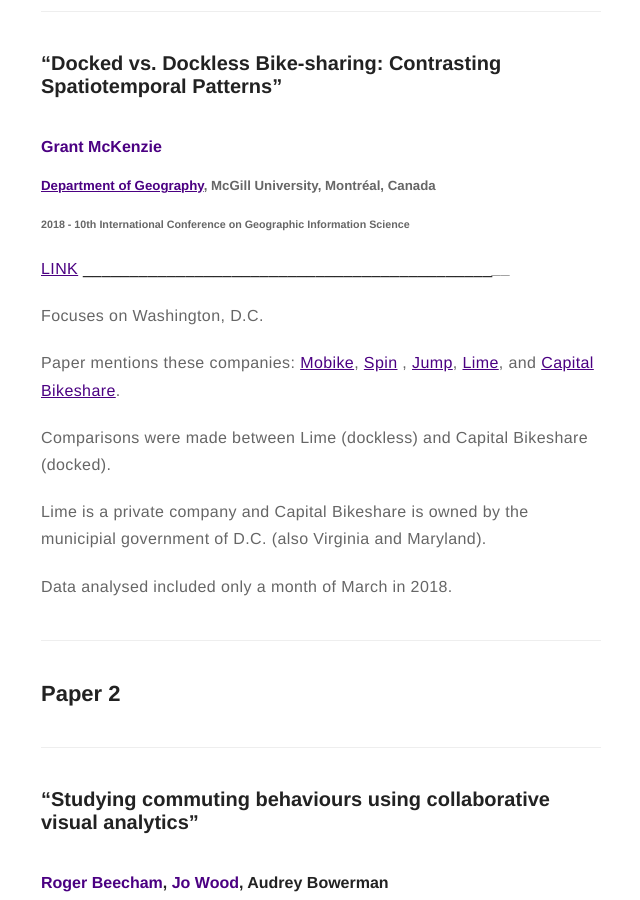
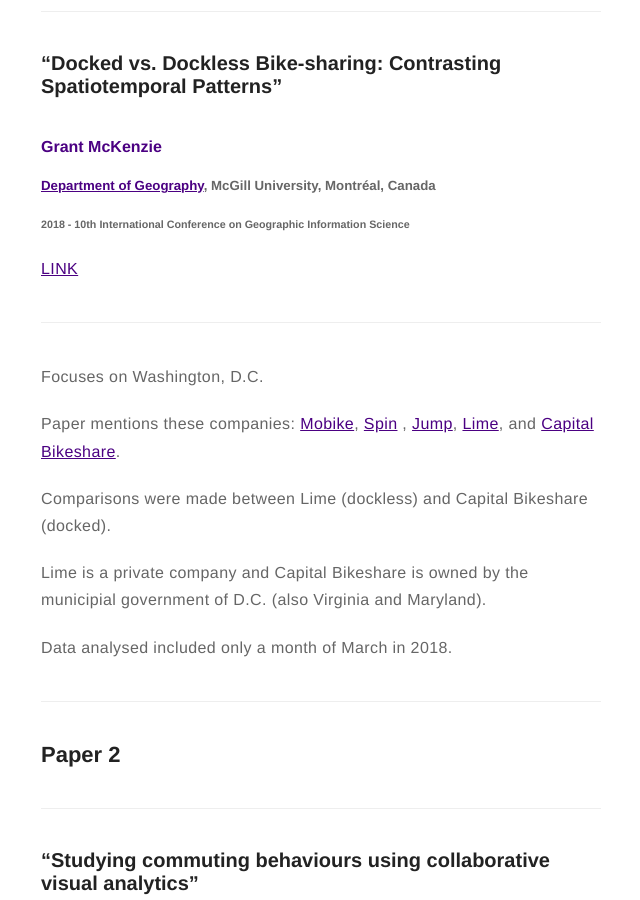
Before and after one commit to dljubenk/dljubenk.github.io, a Jekyll site: the page built from _posts/2019-02-06-literature-study.markdown, in a window 1280 px wide and 900 px high, scrolled down 948 px. Shown: the whole window, without its empty margins (319-959 px from the left). Built offline with Jekyll 4.4.1, drawn with Linux system fonts in a browser that asks for light colours; emoji names are drawn with the system emoji font; comment, search, counter and statistics services are not loaded.

```diff
--- a/_posts/2019-02-06-literature-study.markdown
+++ b/_posts/2019-02-06-literature-study.markdown
@@ -40,7 +40,8 @@ In total, 142 papers in the domain of smart cities transportation had been colle
 ###### 2018 - 10th International Conference on Geographic Information Science
 
 [LINK](https://grantmckenzie.com/academics/Dockless2018.pdf)
-________________________________________________________________________________________________________________________________________
+
+---
 
 Focuses on Washington, D.C.
 
```
